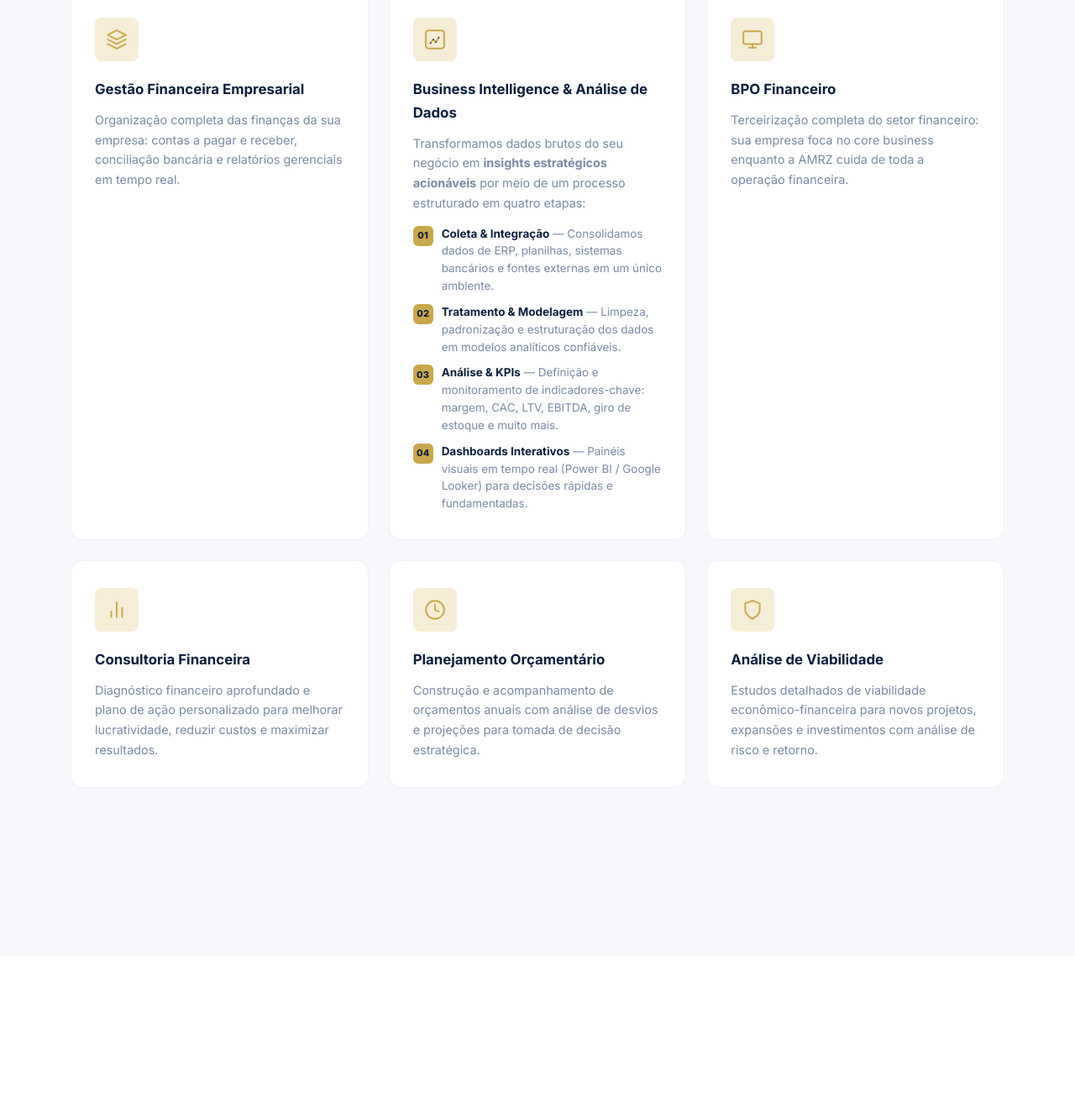
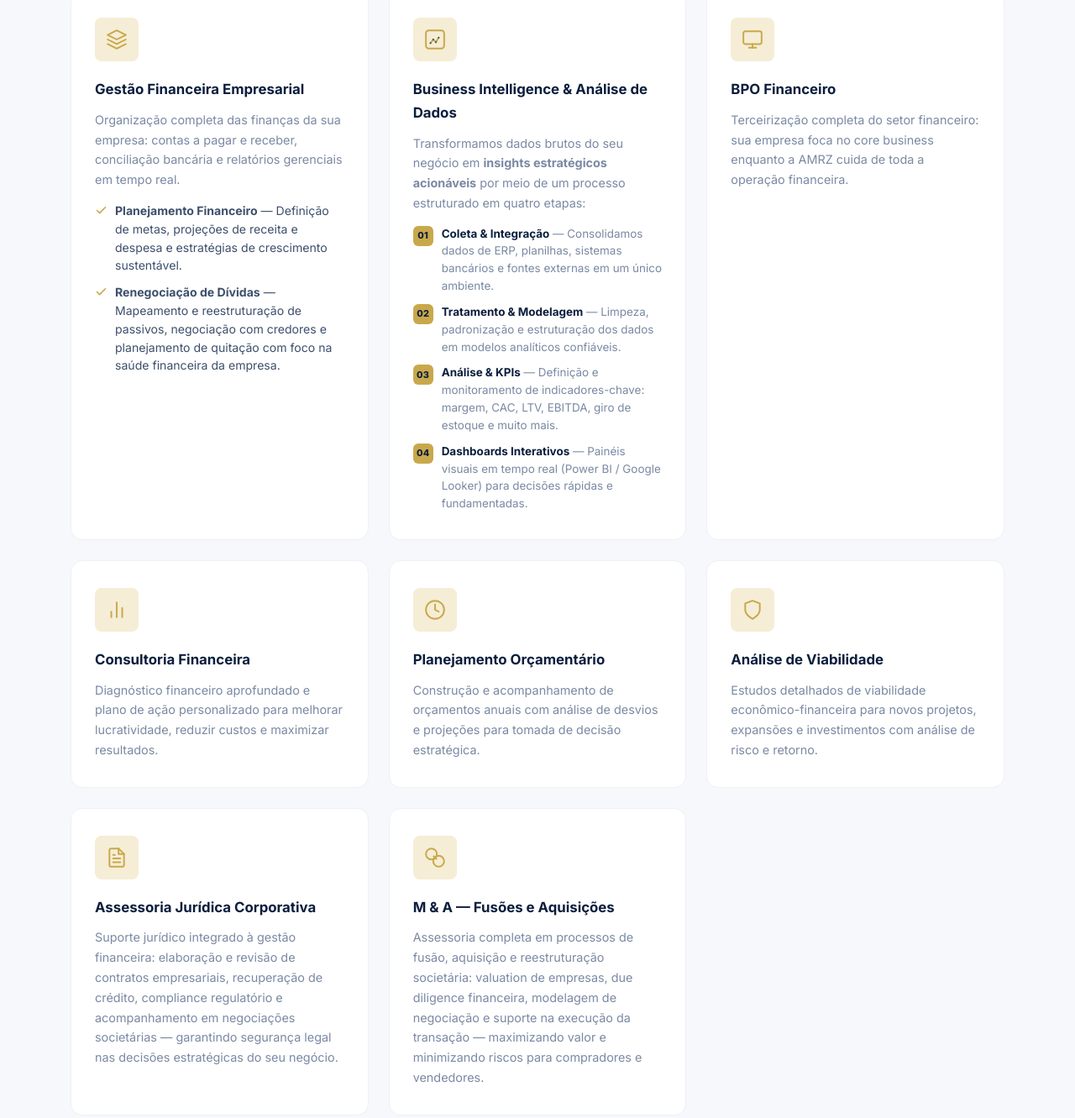
Before and after one commit to Amrz-financas/amrz, a plain HTML site: page index.html in a window 1280 px wide. Shown: the part 1389-2720 px from the top of the page at 84% size. Drawn offline with nearby package versions, Linux system fonts and the light colour scheme.

Commit message:
Add files via upload
Atualiza serviços com novos itens jurídicos e M&A

```diff
--- a/index.html
+++ b/index.html
@@ -125,6 +125,28 @@
       border-color: var(--white);
       transform: translateY(-2px);
     }
+    .service-sub-list {
+      margin-top: 14px;
+      display: flex;
+      flex-direction: column;
+      gap: 10px;
+    }
+    .service-sub-list li {
+      display: flex;
+      align-items: flex-start;
+      gap: 9px;
+      font-size: .88rem;
+      color: var(--text-body);
+      line-height: 1.55;
+    }
+    .service-sub-list li svg {
+      width: 15px;
+      height: 15px;
+      flex-shrink: 0;
+      margin-top: 3px;
+      color: var(--gold);
+    }
+
     .btn-agro {
       background: linear-gradient(135deg, #2D6A4F, #1B4332);
       color: #E9C46A;
@@ -1672,6 +1694,16 @@
           </div>
           <h3>Gestão Financeira Empresarial</h3>
           <p>Organização completa das finanças da sua empresa: contas a pagar e receber, conciliação bancária e relatórios gerenciais em tempo real.</p>
+          <ul class="service-sub-list">
+            <li>
+              <svg viewBox="0 0 24 24" fill="none" stroke="currentColor" stroke-width="2.5" stroke-linecap="round" stroke-linejoin="round"><polyline points="20 6 9 17 4 12"/></svg>
+              <span><strong>Planejamento Financeiro</strong> — Definição de metas, projeções de receita e despesa e estratégias de crescimento sustentável.</span>
+            </li>
+            <li>
+              <svg viewBox="0 0 24 24" fill="none" stroke="currentColor" stroke-width="2.5" stroke-linecap="round" stroke-linejoin="round"><polyline points="20 6 9 17 4 12"/></svg>
+              <span><strong>Renegociação de Dívidas</strong> — Mapeamento e reestruturação de passivos, negociação com credores e planejamento de quitação com foco na saúde financeira da empresa.</span>
+            </li>
+          </ul>
         </div>
 
         <div class="service-card fade-up">
@@ -1730,6 +1762,22 @@
           </div>
           <h3>Análise de Viabilidade</h3>
           <p>Estudos detalhados de viabilidade econômico-financeira para novos projetos, expansões e investimentos com análise de risco e retorno.</p>
+        </div>
+
+        <div class="service-card fade-up">
+          <div class="service-icon">
+            <svg viewBox="0 0 24 24"><path d="M14 2H6a2 2 0 00-2 2v16a2 2 0 002 2h12a2 2 0 002-2V8z"/><polyline points="14 2 14 8 20 8"/><line x1="16" y1="13" x2="8" y2="13"/><line x1="16" y1="17" x2="8" y2="17"/><polyline points="10 9 9 9 8 9"/></svg>
+          </div>
+          <h3>Assessoria Jurídica Corporativa</h3>
+          <p>Suporte jurídico integrado à gestão financeira: elaboração e revisão de contratos empresariais, recuperação de crédito, compliance regulatório e acompanhamento em negociações societárias — garantindo segurança legal nas decisões estratégicas do seu negócio.</p>
+        </div>
+
+        <div class="service-card fade-up">
+          <div class="service-icon">
+            <svg viewBox="0 0 24 24"><circle cx="8" cy="8" r="6"/><circle cx="16" cy="16" r="6"/><path d="M13.5 10.5l-3 3"/><path d="M10.5 10.5l3 3"/></svg>
+          </div>
+          <h3>M &amp; A — Fusões e Aquisições</h3>
+          <p>Assessoria completa em processos de fusão, aquisição e reestruturação societária: valuation de empresas, due diligence financeira, modelagem de negociação e suporte na execução da transação — maximizando valor e minimizando riscos para compradores e vendedores.</p>
         </div>
 
       </div>
@@ -2120,11 +2168,15 @@
               <select id="servico" name="servico" class="form-control">
                 <option value="">Selecione um serviço...</option>
                 <option>Gestão Financeira Empresarial</option>
-                <option>DRE &amp; Fluxo de Caixa</option>
+                <option>Planejamento Financeiro</option>
+                <option>Renegociação de Dívidas</option>
+                <option>Business Intelligence &amp; Análise de Dados</option>
                 <option>BPO Financeiro</option>
                 <option>Consultoria Financeira</option>
                 <option>Planejamento Orçamentário</option>
                 <option>Análise de Viabilidade</option>
+                <option>Assessoria Jurídica Corporativa</option>
+                <option>M &amp; A — Fusões e Aquisições</option>
                 <option>Outros</option>
               </select>
             </div>
```
Also changed, not shown: agro.html (+22 -0 lines).
